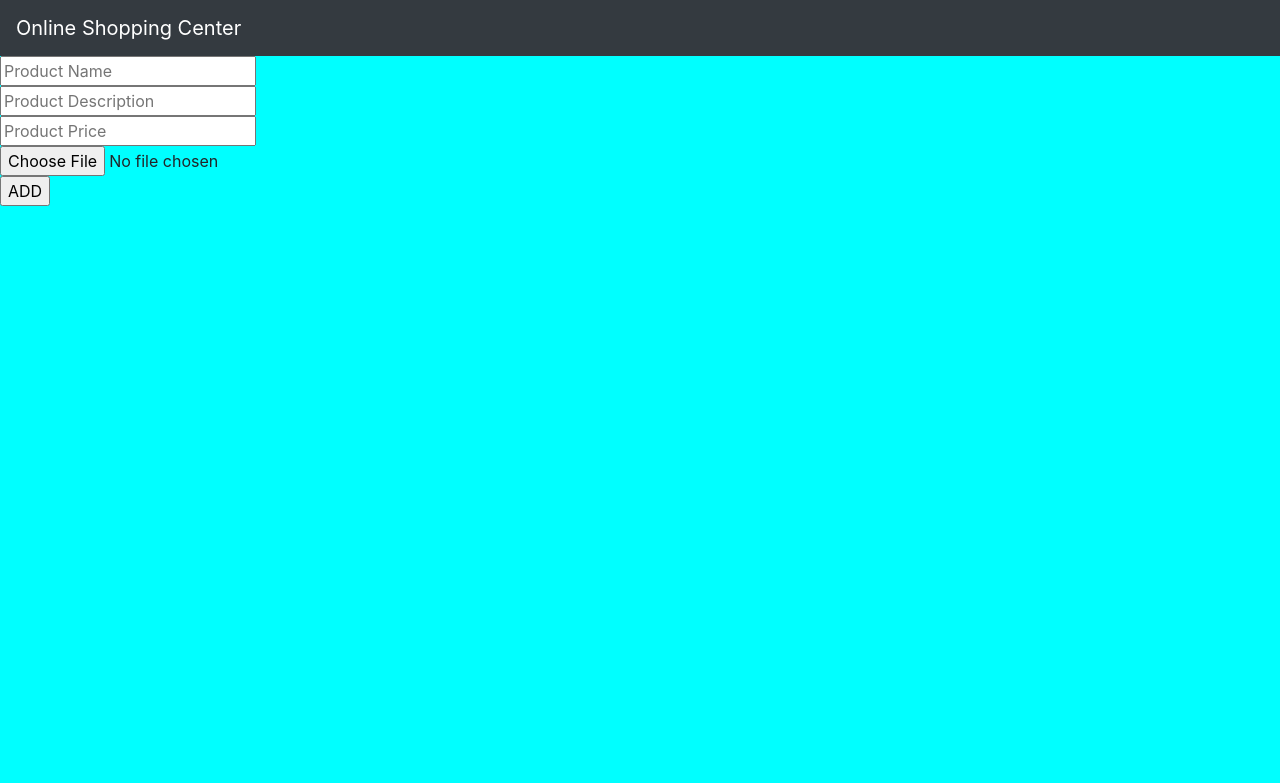
After one commit to Vyshnavk03/python_project, a Django app: page /add/ in a window 1280 px wide. The commit adds this page. Shown: the top 783 px of the page. Run offline with Django 5.2, Linux system fonts and the light colour scheme.

Commit message:
Fixed issue with product retrieval and form handling

```diff
--- a/demo_avodha_app/models.py
+++ b/demo_avodha_app/models.py
@@ -5,3 +5,4 @@ class shop(models.Model):
     name=models.CharField(max_length=100)
     desc=models.TextField()
     price=models.IntegerField()
+    img = models.ImageField(upload_to='images/', default='images/default.jpg')
--- a/demo_avodha_app/urls.py
+++ b/demo_avodha_app/urls.py
@@ -5,5 +5,9 @@ app_name='myapp'
 urlpatterns = [
 
     path('',views.demo,name='demo'),
-    path('shop/<int:shop_id>',views.detail,name='detail')
+    path('shop/<int:shop_id>',views.detail,name='detail'),
+    path('add/',views.add_product,name='add_product'),
+    path('update/<int:id>',views.update,name='update'),
+    path('delete/<int:id>', views.delete, name='delete'),
+
 ]
--- a/demo_avodha_app/views.py
+++ b/demo_avodha_app/views.py
@@ -1,13 +1,58 @@
 from django.http import HttpResponse
-from django.shortcuts import render
+from django.shortcuts import render,redirect
 from .models import shop
+from .forms import ModelForm
+
 
 # Create your views here.
 
-def demo(request):
-    product =shop.objects.all()
-    return render(request,"home.html",{'products':product})
+def demo(request, products=None):
+    product = shop.objects.all()
+    if not products:
+        products = []  # If no products, pass an empty list or show a message
 
-def detail(request,shop_id):
-    product1=shop.objects.get(id=shop_id)
-    return render(request,'detail.html',{'product':product1})
+    return render(request, "home.html", {'products': product})
+
+
+# View to display details of a specific product
+def detail(request, shop_id):
+    try:
+        product1 = shop.objects.get(id=shop_id)
+    except shop.DoesNotExist:
+        return HttpResponse("Product not found", status=404)
+
+    return render(request, 'detail.html', {'product': product1})
+
+#
+# def detail(request, shop_id):
+#     product1 = shop.objects.get(id=shop_id)
+#     return render(request, 'detail.html', {'product': product1})
+
+
+def add_product(request):
+    if request.method == 'POST':
+        name = request.POST.get('name')
+        desc = request.POST.get('desc')
+        price = request.POST.get('price')
+        img = request.FILES['img']
+        s=shop(name=name,desc=desc,img=img,price=price)
+        s.save()
+        print("product added")
+
+    return render(request, "add_product.html")
+
+
+def update(request,id):
+    obj=shop.objects.get(id=id)
+    form = ModelForm(request.POST or None, request.FILES, instance=obj)
+    if(form.is_valid()):
+        form.save()
+        return redirect('/')
+    return render(request,'edit.html',{'form':form, 'obj':obj})
+
+def delete(request,id):
+    if request.method == 'POST':
+        obj=shop.objects.get(id=id)
+        obj.delete()
+        return redirect('/')
+    return render(request,'delete.html')
--- a/demo_avodha_project/urls.py
+++ b/demo_avodha_project/urls.py
@@ -16,10 +16,16 @@ Including another URLconf
 """
 from django.contrib import admin
 from django.urls import path, include
+from django.conf import settings
+from django.conf.urls.static import static
 from demo_avodha_app import views
 
 urlpatterns = [
     path('admin/', admin.site.urls),
-    path('',include('demo_avodha_app.urls')),
+    path('', include('demo_avodha_app.urls')),
 
 ]
+if settings.DEBUG:
+    urlpatterns += static(settings.MEDIA_URL, document_root=settings.MEDIA_ROOT)
+
+    urlpatterns += static(settings.MEDIA_URL, document_root=settings.MEDIA_ROOT)
--- /dev/null
+++ b/static/myapp/style.css
@@ -0,0 +1,3 @@
+body{
+    background-color:aqua;
+}
--- /dev/null
+++ b/templates/add_product.html
@@ -0,0 +1,14 @@
+{% extends 'base.html' %}
+{% block body %}
+
+<form method="post" enctype="multipart/form-data">
+    {% csrf_token %}
+    <input type="text" name="name" placeholder="Product Name"><br>
+        <input type="text" name="desc" placeholder="Product Description"><br>
+        <input type="text" name="price" placeholder="Product Price"><br>
+        <input type="file" name="img" placeholder="Product image"><br>
+        <input type="submit" value="ADD">
+
+</form>
+
+{% endblock %}
--- /dev/null
+++ b/templates/base.html
@@ -0,0 +1,24 @@
+{% load static %}
+
+<html lang="en">
+<head>
+
+
+    <link rel="stylesheet" href="https://cdn.jsdelivr.net/npm/bootstrap@4.6.2/dist/css/bootstrap.min.css"
+          integrity="sha384-xOolHFLEh07PJGoPkLv1IbcEPTNtaed2xpHsD9ESMhqIYd0nLMwNLD69Npy4HI+N" crossorigin="anonymous">
+    <link rel="stylesheet" href="{% static '/myapp/style.css' %}">
+    <!-- Image and text -->
+    <nav class="navbar navbar-dark bg-dark">
+        <a class="navbar-brand" href="#">
+            Online Shopping Center
+        </a>
+    </nav>
+
+
+</head>
+<body>
+{% block body %}
+{% endblock %}
+
+</body>
+</html>
--- /dev/null
+++ b/templates/delete.html
@@ -0,0 +1,5 @@
+<form method="post">
+    {% csrf_token %}
+    Are you sure you want to delete this item?
+    <input type="submit">
+</form>
--- /dev/null
+++ b/templates/edit.html
@@ -0,0 +1,6 @@
+<form method="post" enctype="multipart/form-data">
+    {% csrf_token %}
+    {{form.as_p}}
+    <input type="submit" value="update">
+
+</form>
```
Also changed, not shown: demo_avodha_app/forms.py (added, +7 -0 lines), demo_avodha_project/settings.py (+7 -0 lines), templates/detail.html (+10 -1 lines), templates/home.html (+23 -3 lines), demo_avodha_app/migrations/0002_shop_img.py (added), images/Screenshot_33.png (added), media/images/Screenshot_11.png (added), media/images/Screenshot_13.png (added), media/images/Screenshot_142.png (added), media/images/Screenshot_142_8xuNu3L.png (added), media/images/Screenshot_32.png (added).
